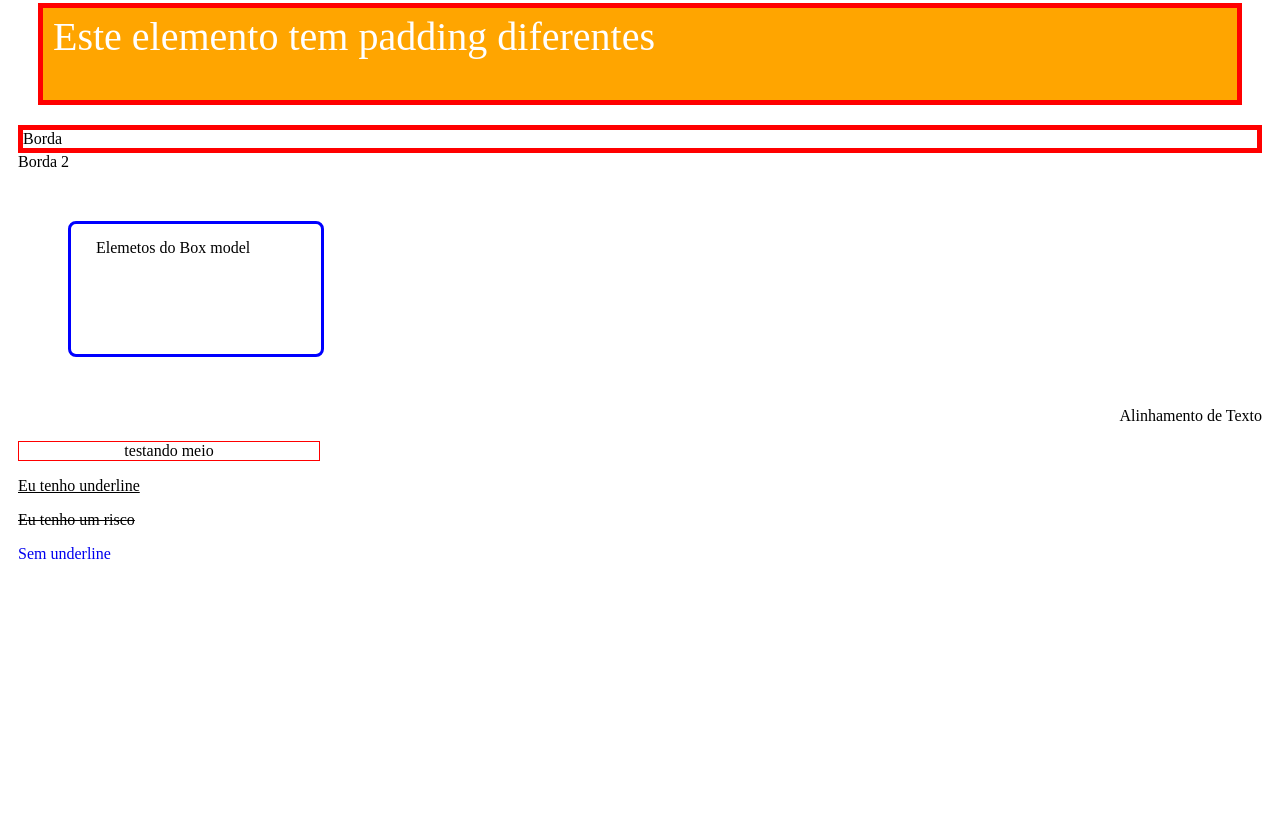
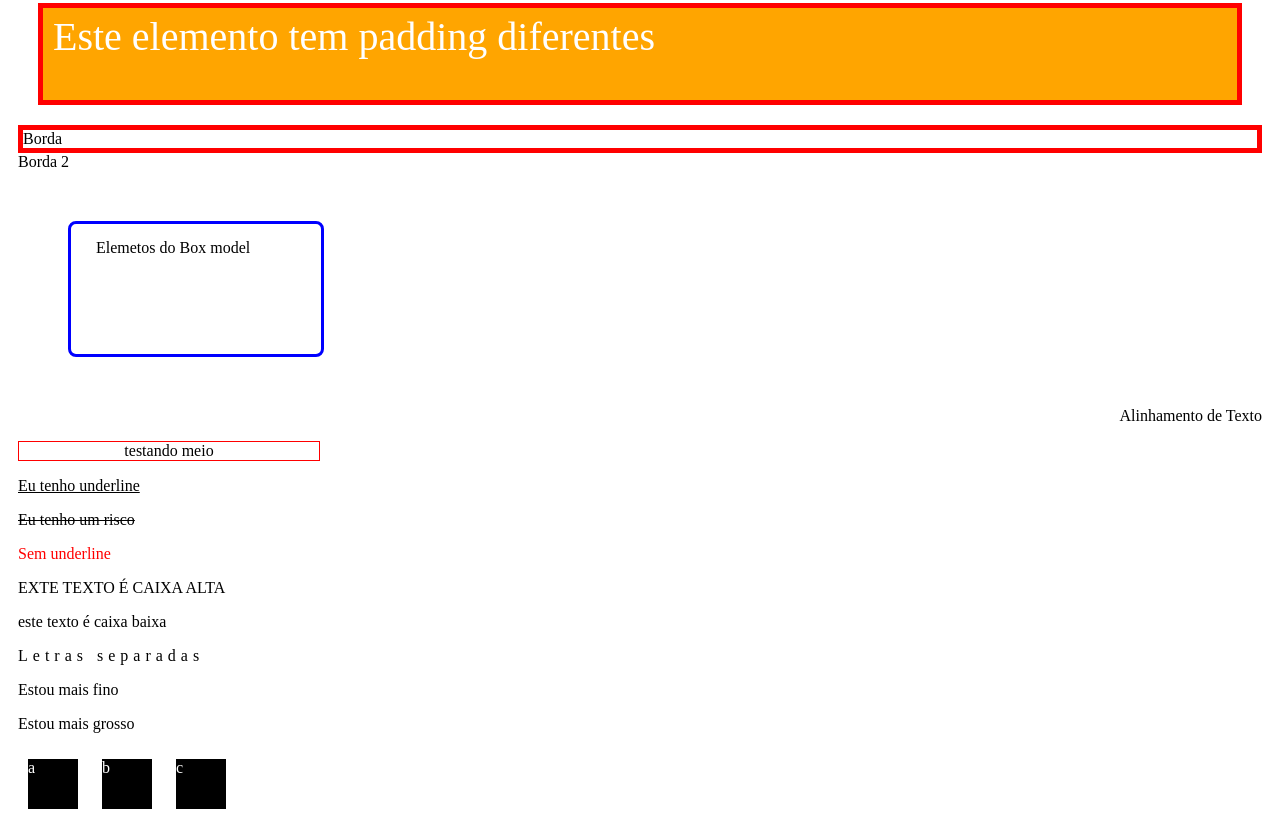
Before and after one commit to Cleber-0101/Introdu-o-Html-e-CSS, a plain HTML site: page CSS3/index.html in a window 1280 px wide. Shown: the part 3988-4825 px from the top of the page. Before the commit the page ends 4569 px from the top, so only its background shows below. Drawn offline with Linux system fonts and the light colour scheme.

Commit message:
Posicionamentos

```diff
--- a/CSS3/index.html
+++ b/CSS3/index.html
@@ -1,5 +1,6 @@
 <!DOCTYPE html>
 <html lang="pt-br">
+
 <head>
   <meta charset="UTF-8" />
   <meta name="viewport" content="width=device-width, initial-scale=1.0" />
@@ -104,7 +105,25 @@
   <p class="underline">Eu tenho underline</p>
   <p class="line">Eu tenho um risco</p>
   <a href="#" class="remove-underline">Sem underline</a>
-  </body>
+
+  <!--Text transforme-->
+  <p class="caixa-alta">Exte texto é caixa alta</p>
+  <p class="caixa-baixa">Este texto é caixa baixa</p>
+
+  <!--Espaçamento de Letras-->
+  <p class="letra-separadas">Letras separadas</p>
+
+  <!--Fonte-->
+  <p class="thin">Estou mais fino</p>
+  <p class="bold">Estou mais grosso</p>
+
+  <p class="display">a</p>
+  <p class="display">b</p>
+  <p class="display">c</p>
 
 
+  <!--Regra muito usada para aplicar Java Script-->
+  <p class="escondendo-dados">Encontre-me se puder</p>
+
+</body>
 </html>
--- a/CSS3/style.css
+++ b/CSS3/style.css
@@ -75,19 +75,19 @@ h4 {
 }
 
 /*centralizando apenas uma imagem*/
-.centralizando-imagem2{
+.centralizando-imagem2 {
   background-position: center;
   background-size: cover;
 }
 
-.centralizando-imagem1{
+.centralizando-imagem1 {
   background-position: center;
   background-size: cover;
 }
 
 
 /* largura e altura */
-.largura-altura1{
+.largura-altura1 {
   height: 200px;
   width: 100px;
   background-color: red;
@@ -96,7 +96,7 @@ h4 {
 }
 
 
-.largura-altura2{
+.largura-altura2 {
   height: 300px;
   background-color: blue;
   margin-top: 25px;
@@ -105,20 +105,20 @@ h4 {
 
 /*aplicando padding em 2 elementos*/
 .este-conteudo-tem-padding,
-.este-conteudo-sem-padding{
+.este-conteudo-sem-padding {
   background-color: yellow;
   color: black;
   /*padding: 30px;*/
 }
 
-.este-conteudo-tem-padding{
+.este-conteudo-tem-padding {
   padding: 30px;
   background-color: red;
 }
 
 
 /*Padding individual*/
-.padding-individual{
+.padding-individual {
   font-size: 40px;
   color: white;
   background-color: orange;
@@ -131,13 +131,13 @@ h4 {
 }
 
 /*Regras de estilos para bordas*/
-.borda{
-  border: 5px solid red ;
+.borda {
+  border: 5px solid red;
 }
 
 
 /*Elementos do box model*/
-.box-model{
+.box-model {
   margin: 50px;
   padding: 15px 25px;
   border: 3px solid blue;
@@ -147,24 +147,54 @@ h4 {
 }
 
 /*Alinhamento de Texto*/
-.text-aline{
+.text-aline {
   text-align: right;
 }
 
-#meio{
+#meio {
   text-align: center;
   width: 300px;
   border: 1px solid red;
 }
 
-.underline{
+.underline {
   text-decoration: underline;
 }
 
-.line{
+.line {
   text-decoration: line-through;
 }
 
-.remove-underline{
+.remove-underline {
   text-decoration: none;
+  color: red
 }
+
+.caixa-alta {
+  text-transform: uppercase;
+}
+
+.caixa-baixa {
+  text-transform: lowercase;
+}
+
+
+/*Espaçamento entre letras*/
+.letra-separadas {
+  letter-spacing: 5px;
+}
+
+/*Display*/
+.display{
+  width: 50px;
+  height: 50px;
+  background-color: black;
+  margin: 10px;
+  color: white;
+  display: inline-block;
+}
+
+/*Escondendo Elementos*/
+.escondendo-dados{
+  display: none;
+}
```
Lines whose indentation alone changed are shown as unchanged.
